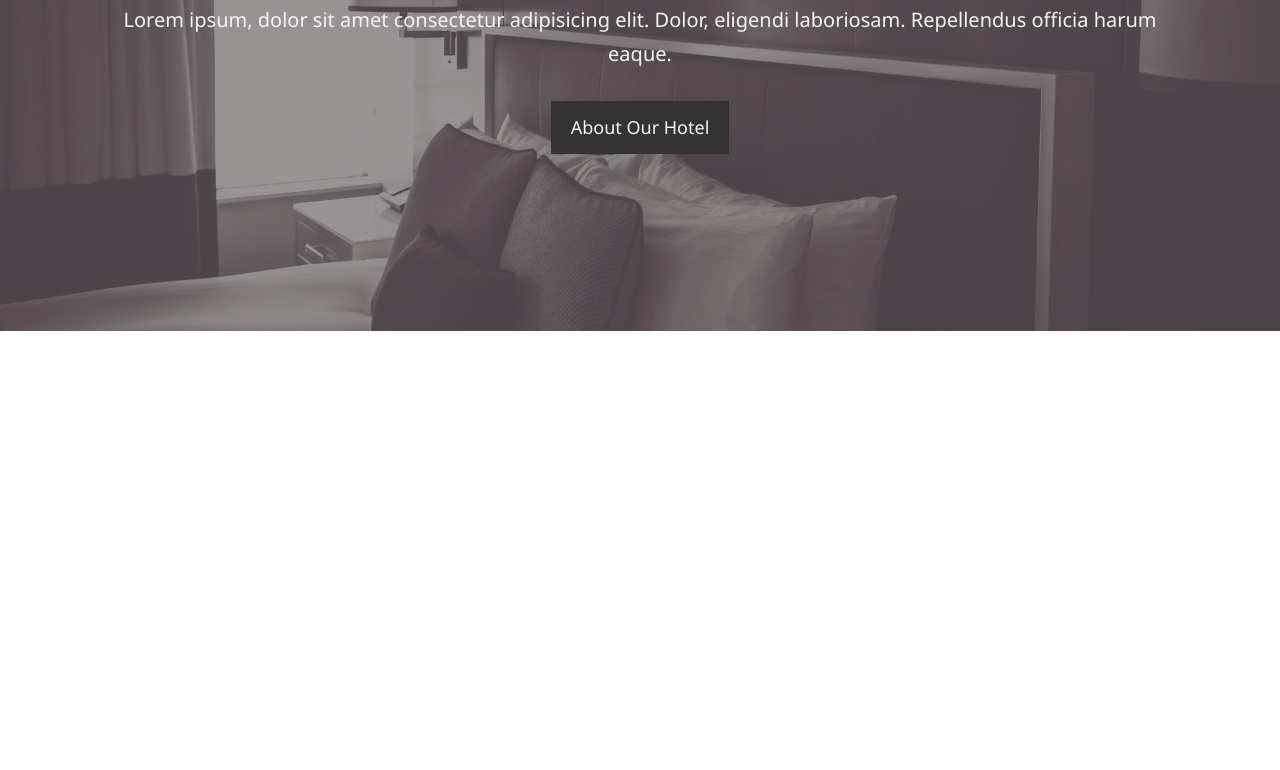
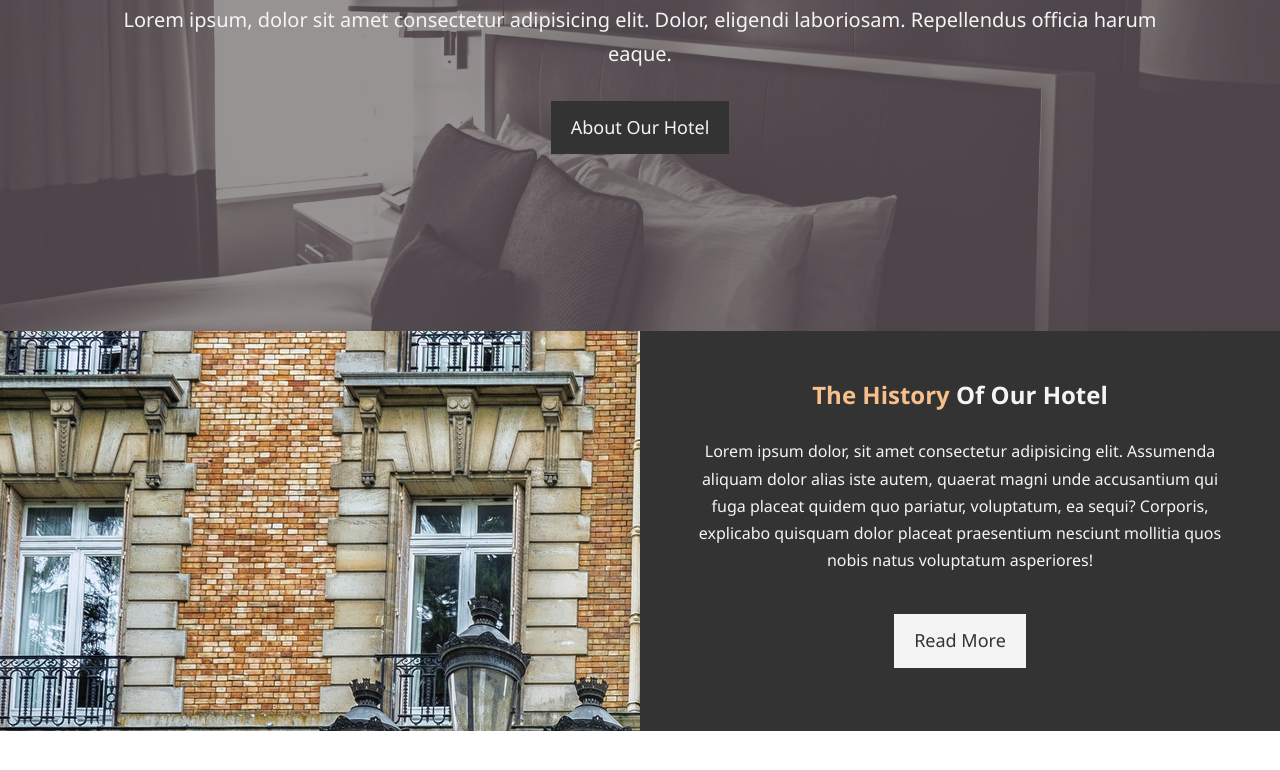
Before and after one commit to IPRIESPM/hotel-website, a website built with Vite: page index.html in a window 1280 px wide. Shown: the part 336-1106 px from the top of the page. Before the commit the page ends 800 px from the top, so only its background shows below. Built offline with nearby package versions, Linux system fonts and the light colour scheme.

Commit message:
feat: :sparkles: add home-info section

```diff
--- /dev/null
+++ b/assets/css/home-info.css
@@ -0,0 +1,37 @@
+section#home-info {
+    height: 400px;
+
+    & .info-img {
+        float: left;
+        width: 50%;
+        background: url('/assets/img/photo-1.jpg') no-repeat;
+        min-height: 100%;
+    }
+
+    & .info-content {
+        float: right;
+        width: 50%;
+        height: 100%;
+        text-align: center;
+        padding: 50px 0;
+        overflow: hidden;
+
+        & p {
+            padding: 0 50px 30px;
+        }
+    }
+
+    @media screen and (width <=600px) {
+        height: auto;
+
+        & .info-img,
+        & .info-content {
+            width: 100%;
+            float: none;
+        }
+
+        & .info-img {
+            min-height: 300px;
+        }
+    }
+}
--- a/assets/css/style.css
+++ b/assets/css/style.css
@@ -5,3 +5,4 @@
 @import url("./base.css");
 @import url("./header.css");
 @import url("./showcase.css");
+@import url("./home-info.css");
--- a/index.html
+++ b/index.html
@@ -45,6 +45,23 @@
             </div>
         </section>
     </header>
+
+
+    <section id="home-info" class="bg-dark">
+        <div class="info-img"></div>
+        <div class="info-content">
+            <h2><span class="text-primary">The History</span> Of Our Hotel</h2>
+            <p>
+                Lorem ipsum dolor, sit amet consectetur adipisicing elit. Assumenda
+                aliquam dolor alias iste autem, quaerat magni unde accusantium qui
+                fuga placeat quidem quo pariatur, voluptatum, ea sequi? Corporis,
+                explicabo quisquam dolor placeat praesentium nesciunt mollitia quos
+                nobis natus voluptatum asperiores!
+            </p>
+            <a href="about.html" class="btn btn-light">Read More</a>
+        </div>
+    </section>
+
 </body>
 
 </html>
```
